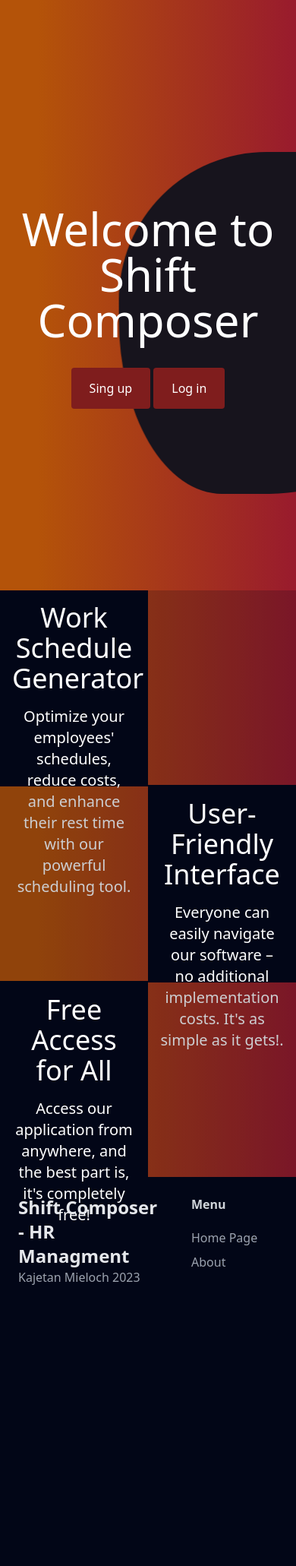
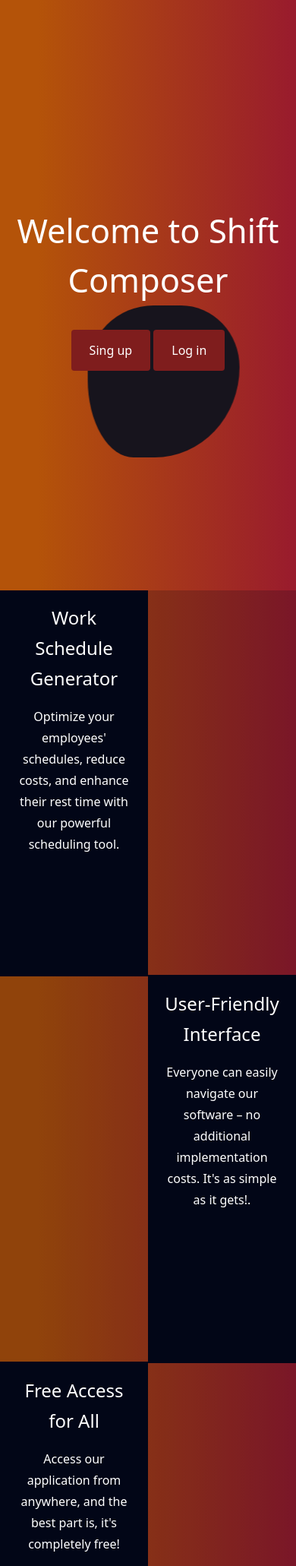
Before and after one commit to KajetanMieloch/Shift-Composer-2.0, a Django app: page / in a window 390 px wide; the page is wider, and only the part inside the window is pictured. Shown: the part 179-2240 px from the top of that part at 76% size. Before the commit the page ends 1870 px from the top of that part, so only its background shows below. Run offline with Django 4.2, Linux system fonts and the light colour scheme; some libraries are stand-ins or nearby versions.

Commit message:
Mobille update

```diff
--- a/core/templates/core/index.html
+++ b/core/templates/core/index.html
@@ -85,6 +85,49 @@ body {
     width: 100%
 }
 
+.headertext{
+    font-size: calc(10vh - 1.5rem)
+}
+
+@media only screen and (max-width: 900px) {
+    .slider-thumb::before {
+        position: absolute;
+        content: "";
+        left: 25%;
+        top: 22%;
+        width: 200px;
+        height: 200px;
+        background: #17141d;
+        border-radius: 62% 47% 82% 35% / 45% 45% 80% 66%;
+        will-change: border-radius, transform, opacity;
+        animation: sliderShape 30s linear infinite;
+        display: block;
+        z-index: -1;
+        -webkit-animation: sliderShape 30s linear infinite;
+        transform-origin: center center;
+        transform: translateZ(-1px) scale(2);
+    }
+
+    .headertext{
+        font-size: calc(8vh - 1.5rem)
+    }
+
+    .panels{
+        height: 180vh;
+    }
+
+    .panels h1 {
+        font-size: 1.5rem;
+    }
+
+    .panels p {
+        font-size: 1rem;
+    }
+
+    .heightpanel{
+        height: 60vh;
+    }
+}
 
 
 {% endblock %}
@@ -95,7 +138,7 @@ body {
     <div class="slider-thumb"></div>
 
     <div class="mainView">
-        <h1 class="text-6xl">Welcome to Shift Composer</h1>
+        <h1 class="headertext">Welcome to Shift Composer</h1>
         <div class="mt-12">
         {% if user.is_authenticated %}
         <a href="#" class="px-6 py-4 bg-red-900 text-white rounded hover:bg-slate-800">Dashboard</a>
@@ -109,19 +152,19 @@ body {
 <div class="panels">
     <div class="divide-y-2 divide-slate-950">
         <div class="flex">
-            <div class="w-1/2 bg-slate-950 p-4 h-64 text-center text-white">
+            <div class="w-1/2 bg-slate-950 p-4 text-center text-white heightpanel">
                 <h1 class="text-4xl">Work Schedule Generator</h1>
                 <p class="text-xl mt-4">Optimize your employees' schedules, reduce costs, and enhance their rest time with our powerful scheduling tool.</p>
             </div>
-            <div class="w-1/2 bg-slate-950 p-4 h-64 opacity-20">
+            <div class="w-1/2 bg-slate-950 p-4 opacity-20">
             </div>
           </div>
 
           <div class="divide-y-2 divide-slate-950">
             <div class="flex">
-                <div class="w-1/2 bg-slate-950 p-4 h-64 opacity-20">
+                <div class="w-1/2 bg-slate-950 p-4 opacity-20">
                 </div>
-                <div class="w-1/2 bg-slate-950 p-4 h-64 text-center text-white">
+                <div class="w-1/2 bg-slate-950 p-4 text-center text-white heightpanel">
                     <h1 class="text-4xl">User-Friendly Interface</h1>
                     <p class="text-xl mt-4">Everyone can easily navigate our software – no additional implementation costs. It's as simple as it gets!.</p>
                 </div>
@@ -129,21 +172,15 @@ body {
               </div>
         <div class="divide-y-2 divide-slate-950" id="section1">
             <div class="flex">
-                <div class="w-1/2 bg-slate-950 p-4 h-64 text-center text-white">
+                <div class="w-1/2 bg-slate-950 p-4 text-center text-white heightpanel">
                     <h1 class="text-4xl">Free Access for All</h1>
                     <p class="text-xl mt-4">Access our application from anywhere, and the best part is, it's completely free!</p>
                 </div>
-                <div class="w-1/2 bg-slate-950 p-4 h-64 opacity-20">
+                <div class="w-1/2 bg-slate-950 p-4 opacity-20">
                 </div>
               </div>
       </div>
 </div>
-
-<!--
-    <div class="bg-red-500">
-    aaaa
 </div>
 
--->
-
 {% endblock %}
```
Also changed, not shown: core/templates/core/login.html (+76 -6 lines).
